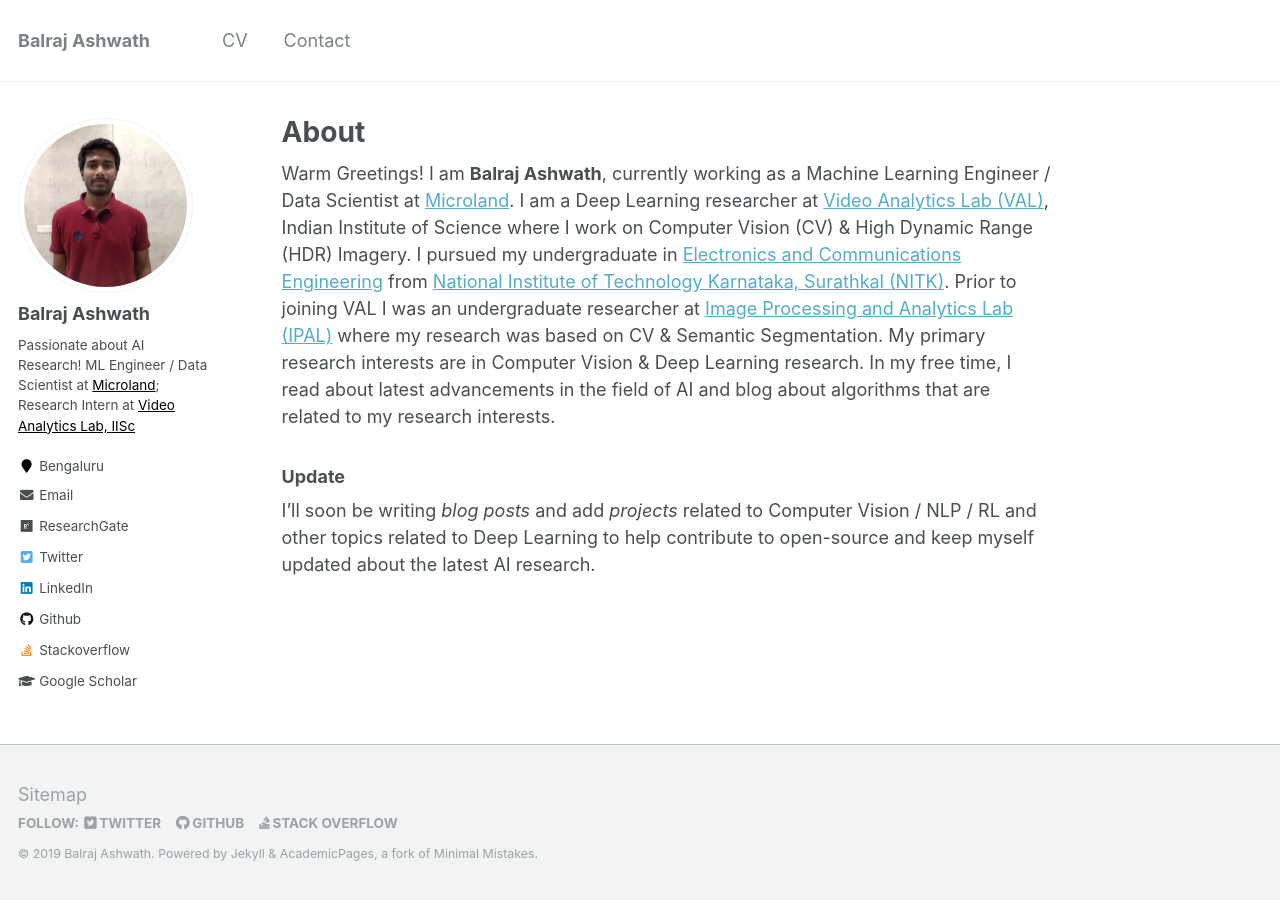
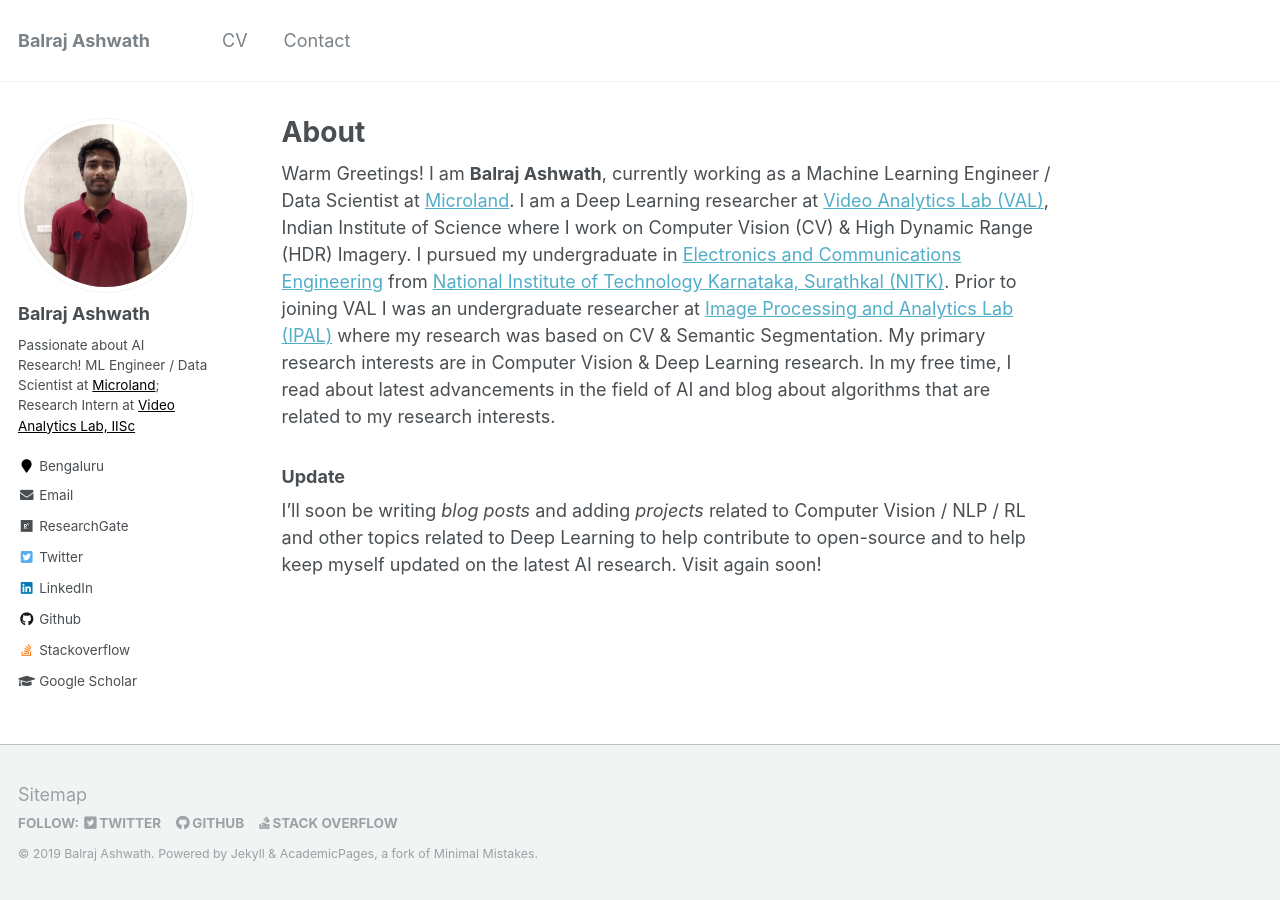
Before and after one commit to BalrajAshwath/BalrajAshwath.github.io, a Jekyll site: the page built from _pages/about.md, in a window 1280 px wide. Built offline with Jekyll 4.4.1, drawn with Linux system fonts in a browser that asks for light colours.

Commit message:
Updated About

```diff
--- a/_pages/about.md
+++ b/_pages/about.md
@@ -14,4 +14,4 @@ Warm Greetings! I am **Balraj Ashwath**, currently working as a Machine Learning
 
 
 ### Update
-I'll soon be writing *blog posts* and add *projects* related to Computer Vision / NLP / RL and other topics related to Deep Learning to help contribute to open-source and keep myself updated about the latest AI research.
+I'll soon be writing *blog posts* and adding *projects* related to Computer Vision / NLP / RL and other topics related to Deep Learning to help contribute to open-source and to help keep myself updated on the latest AI research. Visit again soon!
```
